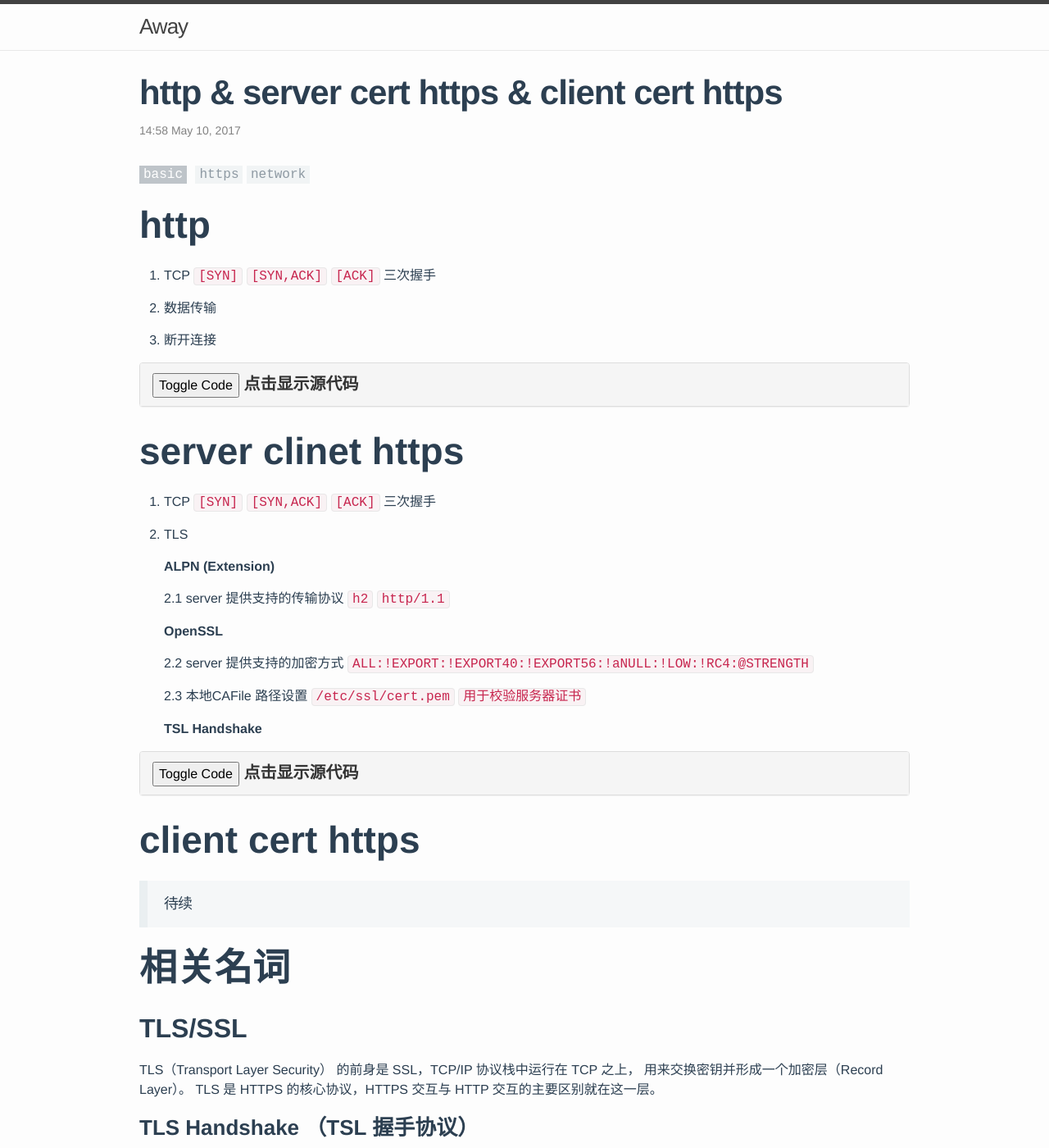
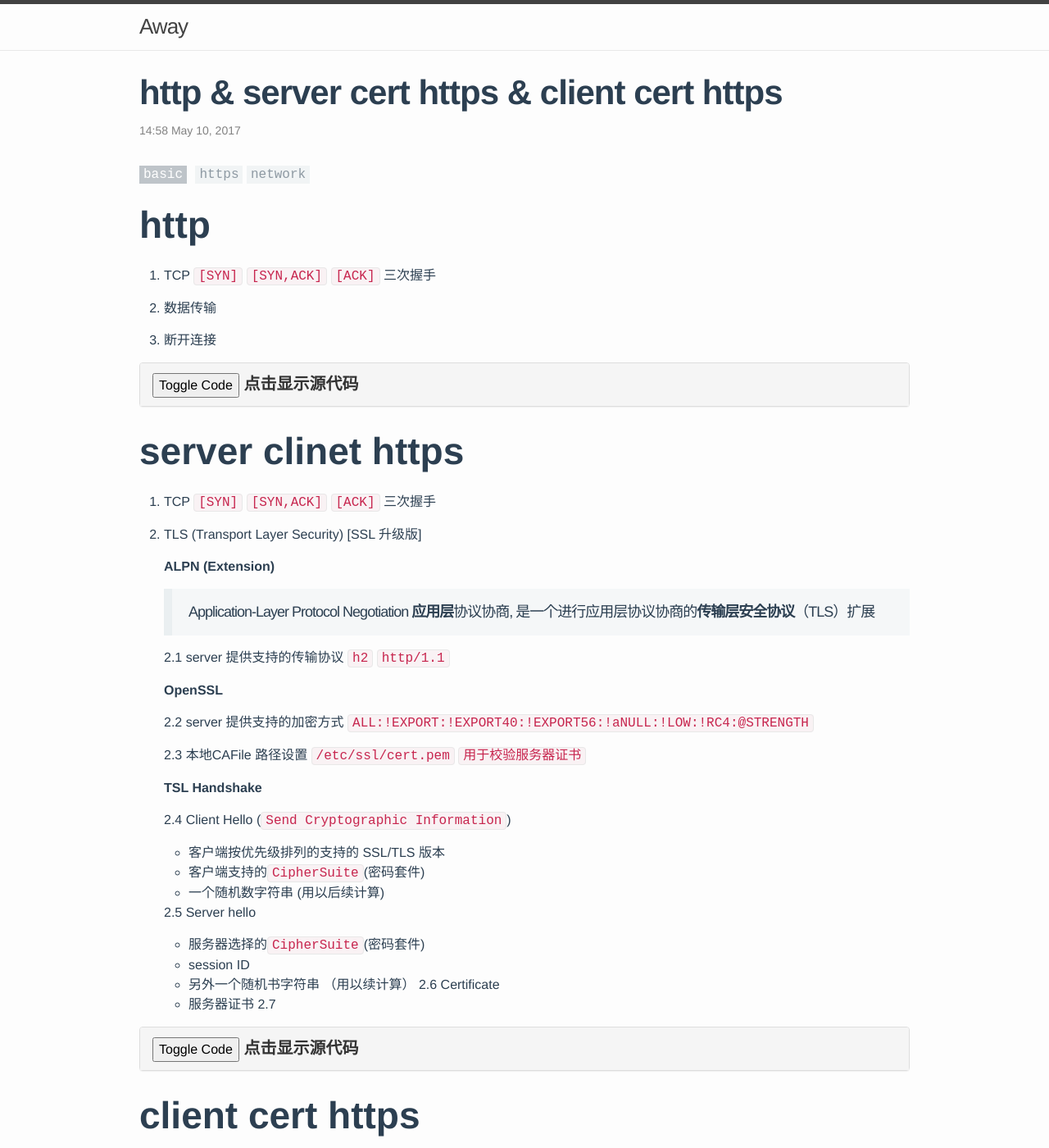
Before and after one commit to AwayQu/awayqu.github.io, a Jekyll site: the page built from _posts/basic/2017-05-10-https.md, in a window 1280 px wide and 1400 px high. Shown: the whole window at 82% size. Built offline with Jekyll 4.4.1, drawn with Linux system fonts in a browser that asks for light colours; nearby versions of some CDN libraries; comment, search, counter and statistics services are not loaded; some of the changed text lies outside the part shown.

```diff
--- a/_posts/basic/2017-05-10-https.md
+++ b/_posts/basic/2017-05-10-https.md
@@ -63,9 +63,10 @@ tags: [https, network]
 
 1. TCP `[SYN]` `[SYN,ACK]` `[ACK]` 三次握手
 
-2. TLS
+2. TLS (Transport Layer Security) [SSL 升级版]
 
    **ALPN (Extension)**
+   > Application-Layer Protocol Negotiation **应用层**协议协商, 是一个进行应用层协议协商的**传输层安全协议**（TLS）扩展
 
     2.1 server 提供支持的传输协议 `h2` `http/1.1`
 
@@ -76,6 +77,20 @@ tags: [https, network]
     2.3 本地CAFile 路径设置 `/etc/ssl/cert.pem` `用于校验服务器证书`
 
     **TSL Handshake**
+
+    2.4 Client Hello (`Send Cryptographic Information`)
+      *  客户端按优先级排列的支持的 SSL/TLS 版本
+      *  客户端支持的`CipherSuite`(密码套件)
+      *  一个随机数字符串 (用以后续计算)
+
+    2.5 Server hello
+      * 服务器选择的`CipherSuite`(密码套件)
+      * session ID
+      * 另外一个随机书字符串 （用以续计算）
+    2.6 Certificate
+      * 服务器证书
+    2.7
+
 
 {% capture code-capture %}
 
@@ -176,3 +191,10 @@ ALPN(Application-Layer Protocol Negotiation)也是 TLS 层的扩展，用于协
 
 [百科TLS](https://baike.baidu.com/item/TLS/2979545?fr=aladdin)
 [https](https://www.cnblogs.com/softidea/p/6958394.html)
+[IBM SSL/TLS Overview](https://www.ibm.com/support/knowledgecenter/en/SSFKSJ_7.1.0/com.ibm.mq.doc/sy10660_.htm)
+
+[IBM CipherSpecs and CipherSuites](https://www.ibm.com/support/knowledgecenter/SSFKSJ_7.1.0/com.ibm.mq.doc/sy10700_.htm)
+
+[SSL handshake](https://cheapsslsecurity.com/blog/what-is-ssl-tls-handshake-understand-the-process-in-just-3-minutes/)
+
+[TLS Message](https://wiki.osdev.org/TLS_Handshake#Certificate_Message)
```
Also changed, not shown: _posts/iOS/2018-12-12-webview.md (added, +104 -0 lines).
